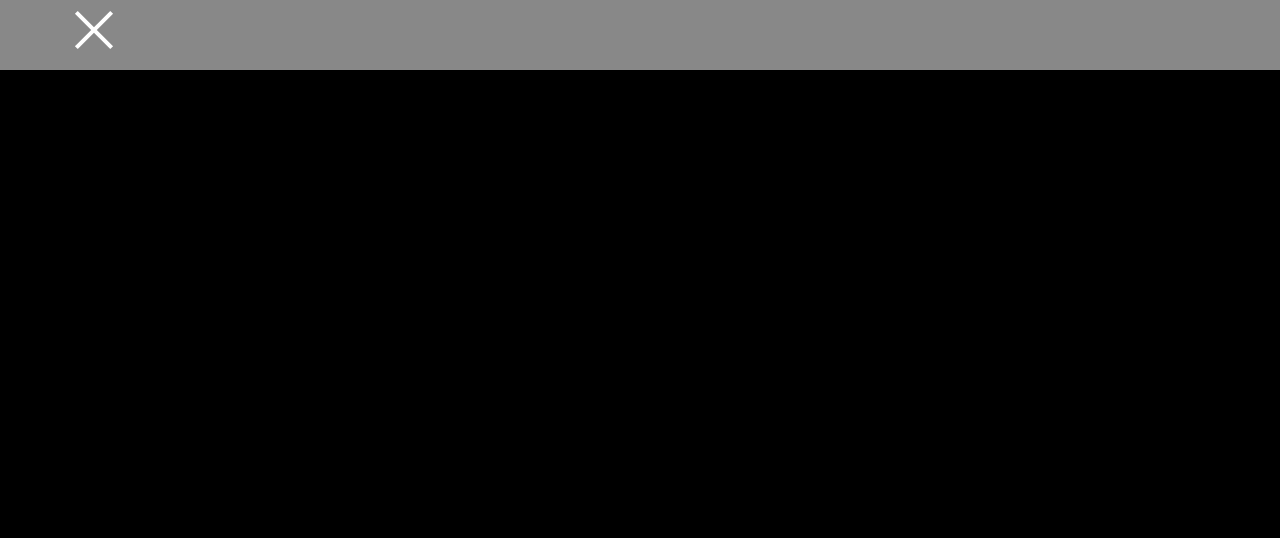
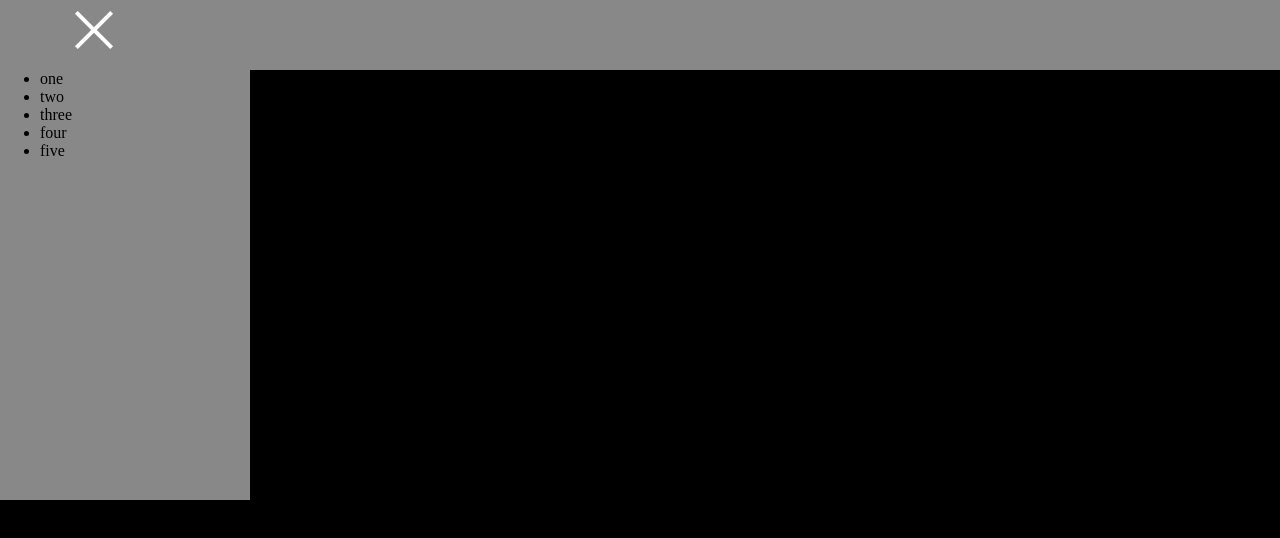
Before and after one commit to sebasvelasco353/brgr_menu, a plain HTML site: page index.html in a window 1280 px wide. Both pictures are taken after a click on the element 94 px from the left and 30 px from the top of the page. Drawn offline with nearby package versions, Linux system fonts and the light colour scheme.

Commit message:
appears and dissapears

```diff
--- a/css/style.css
+++ b/css/style.css
@@ -52,23 +52,18 @@ nav{
     top: 10px;
 }
 
-#menu{
-    width: 80px;
-    height: 150px;
+/* sidebar Menu */
+#sidebarMenu{
     position: absolute;
-    top: 60%;
-    left: 50%;
-    transform: translate(-50%, -50%);
-    background: powderblue;
-    z-index: 0;
-    visibility: hidden;
+    margin-left: -400px;
+    height: 500px;
+    width: 250px;
+    background: #888;
 }
-#menu .invisible{
-    visibility: hidden;
+.activeSidebar{
+    transform: translateX(400px);
 }
-#menu a{
-    text-decoration: none;
+.menuList{
+    margin: 0;
+    padding-top: 70px;
 }
-#menu li{
-    list-style: none;
-}
--- a/index.html
+++ b/index.html
@@ -12,8 +12,16 @@
         <div class="brgr">
             <div class="line"></div>
         </div>
+        <div id="sidebarMenu">
+            <ul class="menuList">
+                <li><a href=""></a>one</li>
+                <li><a href=""></a>two</li>
+                <li><a href=""></a>three</li>
+                <li><a href=""></a>four</li>
+                <li><a href=""></a>five</li>
+            </ul>
+        </div>
     </nav>
-
 
     <script src="https://code.jquery.com/jquery-3.3.1.min.js"></script>
   <script src="./js/index.js"></script>
--- a/js/index.js
+++ b/js/index.js
@@ -1,6 +1,6 @@
 $(document).ready(function(){
     $('.brgr').click(function(){
         $('.brgr').toggleClass('active');
-        $('#menu').css('visibility', "visible");
+        $('#sidebarMenu').toggleClass('activeSidebar');
     });
 })
```
